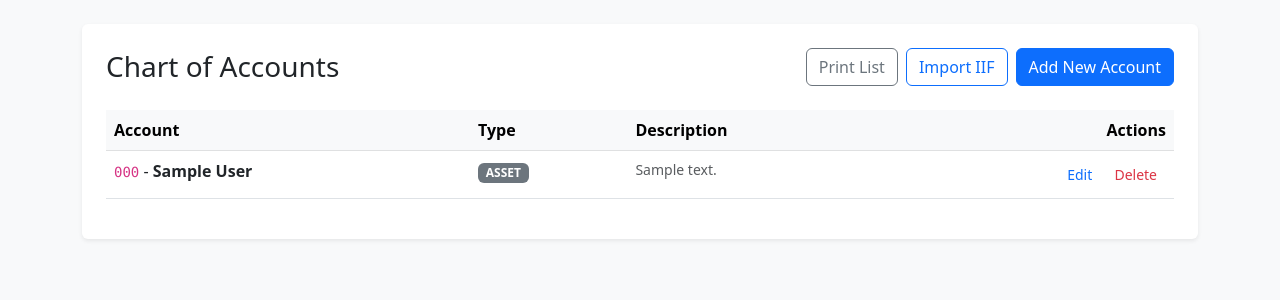
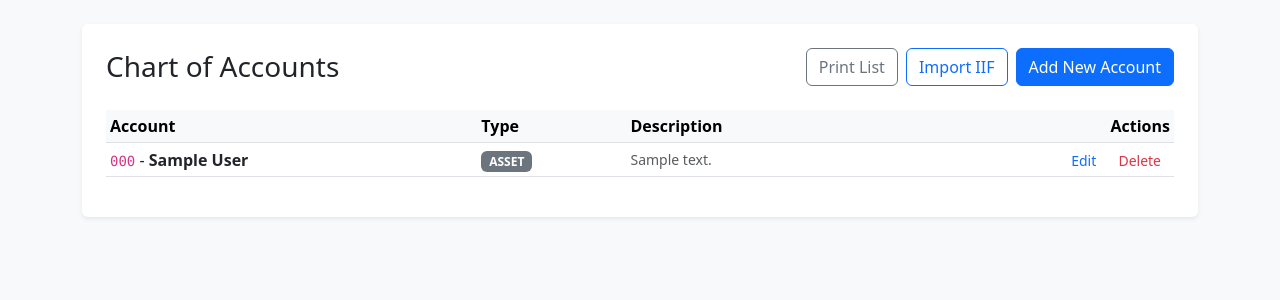
Before and after one commit to agupta3224-web/Accounting, a Django app: template accounting/templates/accounting/coa_list.html in a window 1280 px wide. Shown: the part 56-356 px from the top of the page. Run offline with Django 5.2, Linux system fonts and the light colour scheme; the template is opened without the code that fills it: values that come from a table or form of the project are taken from there, others are empty; tables that the repository leaves empty hold one stand-in row (values such as "Sample post").

Commit message:
Fix Chart of Accounts to be single-line and hierarchical
- Updated coa_row.html to ensure actions (Edit/Delete) are side-by-side using text-nowrap and d-inline.
- Reduced row height using Bootstrap's table-sm and py-0 on action buttons.
- Implemented recursive hierarchical display for accounts with visual indentation.
- Combined Account Code and Name into a single column for a more compact layout.

Co-authored-by: agupta3224-web <285303244+agupta3224-web@users.noreply.github.com>

```diff
--- a/accounting/templates/accounting/coa_list.html
+++ b/accounting/templates/accounting/coa_list.html
@@ -14,7 +14,7 @@
     </div>
 
     <div class="table-responsive">
-        <table class="table table-hover">
+        <table class="table table-hover table-sm align-middle">
             <thead class="table-light">
                 <tr>
                     <th>Account</th>
--- a/accounting/templates/accounting/coa_row.html
+++ b/accounting/templates/accounting/coa_row.html
@@ -8,11 +8,11 @@
     </td>
     <td><span class="badge bg-secondary">{{ acc.account_type }}</span></td>
     <td class="text-muted small">{{ acc.description }}</td>
-    <td class="text-end">
-        <a href="{% url 'edit_account' acc.pk %}" class="btn btn-sm btn-link text-decoration-none">Edit</a>
-        <form action="{% url 'delete_account' acc.pk %}" method="post" style="display:inline;" onsubmit="return confirm('Are you sure you want to delete this account?');">
+    <td class="text-end text-nowrap">
+        <a href="{% url 'edit_account' acc.pk %}" class="btn btn-sm btn-link text-decoration-none py-0">Edit</a>
+        <form action="{% url 'delete_account' acc.pk %}" method="post" class="d-inline" onsubmit="return confirm('Are you sure you want to delete this account?');">
             {% csrf_token %}
-            <button type="submit" class="btn btn-sm btn-link text-danger text-decoration-none">Delete</button>
+            <button type="submit" class="btn btn-sm btn-link text-danger text-decoration-none py-0">Delete</button>
         </form>
     </td>
 </tr>
```
